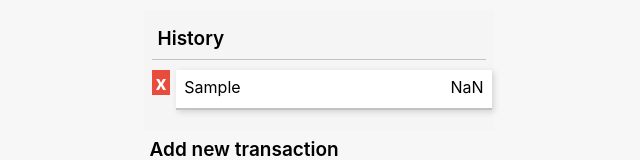
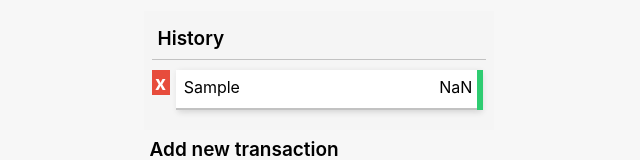
Before and after one commit to RicardoColladoRothschild/expenseTracker-ReactApp, a React (Vite) app: page / in a window 1280 px wide. Both pictures are taken after typing "Sample", "Sample" into the empty fields and a click on the button "Add new transaction". Shown: the part 290-450 px from the top of the page, without its empty margins (324-964 px from the left). Built offline with nearby package versions, Linux system fonts and the light colour scheme.

Commit message:
feature/add colors bar red and green depending on expense or income

```diff
--- a/src/Components/HistoryComponent.tsx
+++ b/src/Components/HistoryComponent.tsx
@@ -15,12 +15,17 @@ export function HistoryComponent({expenseList}: Props){
         <ul className="expense-list-container">
         {expenseList &&
                 expenseList.map((expense)=>(
-                <div key={expense.expense}className="item-detail-list-container">
+                <div key={expense.expense} className="item-detail-list-container">
                     <span>x</span>
                 <li className="expense-detail-container" key={expense.expense}>
                 <p >{expense.expense}</p>
-                <span>{expense.amount}</span>
+                <span>
+                {expense.amount}
+
+                </span>
+
                 </li>
+                <span className={`color-identifier-container  ${(expense.amount < 0) ? 'expense-red' : 'income-green'}`}></span>
                 </div>
 
                 ))
--- a/src/styles/HistoryComponent.css
+++ b/src/styles/HistoryComponent.css
@@ -63,3 +63,19 @@
 
 
 }
+
+.item-detail-list-container .color-identifier-container {
+    width:6px;
+    height:40px;
+    position:relative;
+    left:-9px;
+    font-size:1.8rem;
+ }
+
+ .item-detail-list-container .income-green{
+    background-color:#2ecc71;
+}
+
+.item-detail-list-container .expense-red{
+    background-color:#c0392b;
+}
```
